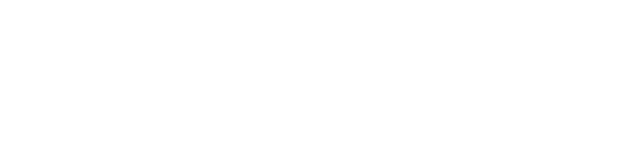
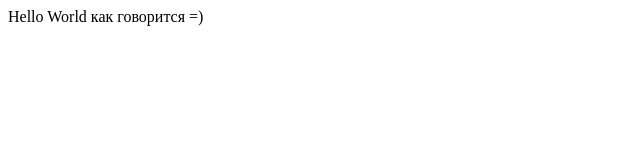
Before and after one commit to Matviienko-Artem/goit-markup-hw-01, a plain HTML site: page index.html in a window 1280 px wide. Shown: the whole page, without its empty margins (0-640 px from the left). Drawn offline with Linux system fonts and the light colour scheme.

Commit message:
Проверка хостинга

```diff
--- a/index.html
+++ b/index.html
@@ -5,5 +5,7 @@
     <meta name="viewport" content="width=device-width, initial-scale=1.0" />
     <title>Home work 1</title>
   </head>
-  <body></body>
+  <body>
+    Hello World как говорится =)
+  </body>
 </html>
```
Also changed, not shown: styles.css (added).
